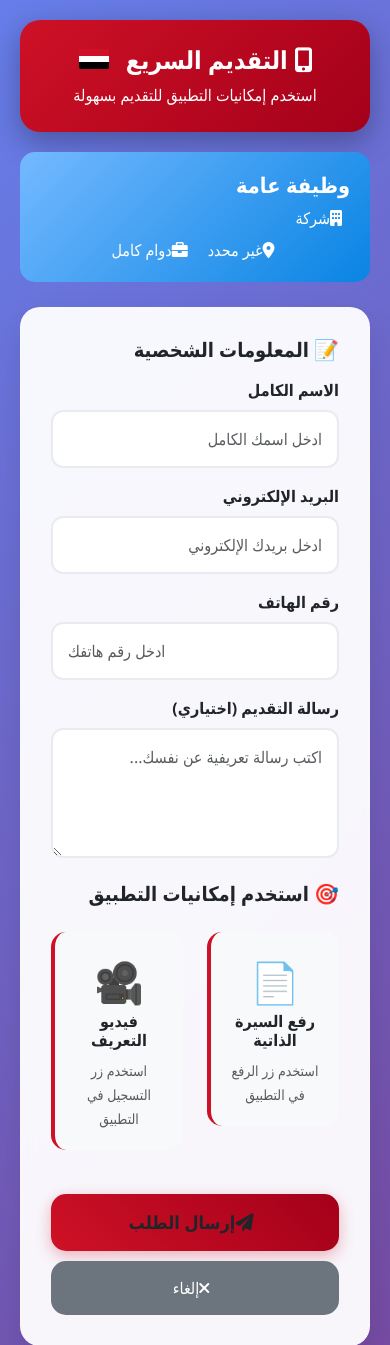
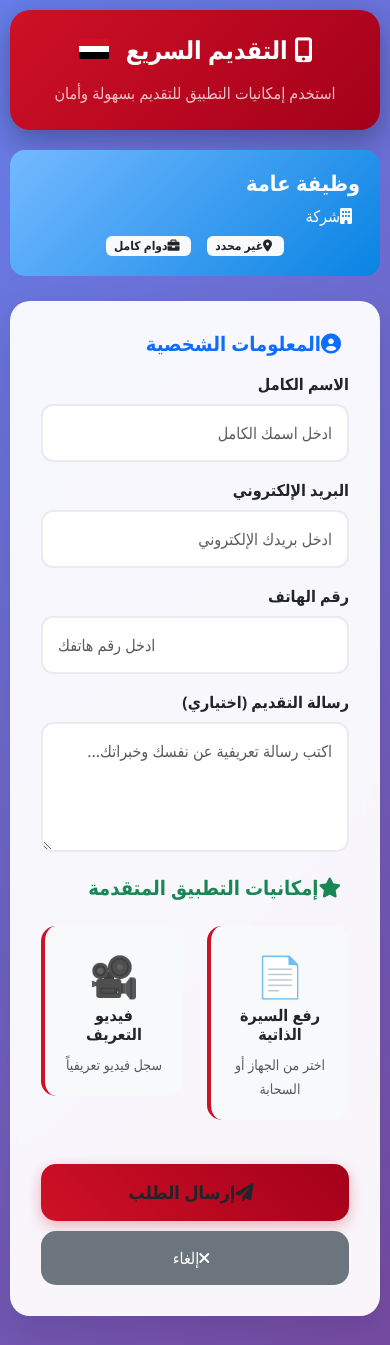
Before and after one commit to uysv65744-dot/jobportal_flask, a Flask app: page /mobile/apply/app in a window 390 px wide. Shown: the top 1345 px of the page. Run offline with Flask 3, Linux system fonts and the light colour scheme.

Commit message:
Enhance mobile application form styling and features
Updated the mobile application form with enhanced styles and added success message functionality.

```diff
--- a/templates/mobile_apply_app.html
+++ b/templates/mobile_apply_app.html
@@ -17,12 +17,12 @@
             background: linear-gradient(135deg, #667eea 0%, #764ba2 100%);
             min-height: 100vh;
             font-family: 'Segoe UI', Tahoma, Geneva, Verdana, sans-serif;
+            padding: 10px;
         }
 
         .mobile-container {
             max-width: 500px;
             margin: 0 auto;
-            padding: 20px;
         }
 
         .header-card {
@@ -42,6 +42,7 @@
             padding: 30px;
             box-shadow: 0 15px 35px rgba(0,0,0,0.1);
             border: 1px solid rgba(255, 255, 255, 0.2);
+            margin-bottom: 20px;
         }
 
         .job-info-card {
@@ -59,6 +60,7 @@
             text-align: center;
             margin: 10px 0;
             border-left: 4px solid var(--yemen-red);
+            transition: transform 0.3s ease;
         }
 
         .btn-mobile {
@@ -71,6 +73,12 @@
             width: 100%;
             margin: 10px 0;
             box-shadow: 0 5px 15px rgba(206, 17, 38, 0.3);
+            transition: all 0.3s ease;
+        }
+
+        .btn-mobile:hover {
+            transform: translateY(-2px);
+            box-shadow: 0 8px 20px rgba(206, 17, 38, 0.4);
         }
 
         .form-control {
@@ -78,6 +86,7 @@
             padding: 15px;
             border: 2px solid #e9ecef;
             font-size: 16px;
+            transition: all 0.3s ease;
         }
 
         .form-control:focus {
@@ -93,18 +102,34 @@
             margin: 0 10px;
             border-radius: 2px;
         }
+
+        .loading-spinner {
+            display: none;
+            text-align: center;
+            padding: 20px;
+        }
+
+        .success-message {
+            display: none;
+            background: linear-gradient(135deg, #00b894, #00a085);
+            color: white;
+            padding: 20px;
+            border-radius: 15px;
+            text-align: center;
+            margin: 20px 0;
+        }
     </style>
 </head>
 <body>
     <div class="mobile-container">
         <!-- الهيدر -->
         <div class="header-card">
-            <h2 class="fw-bold">
+            <h2 class="fw-bold mb-3">
                 <i class="fas fa-mobile-alt me-2"></i>
                 التقديم السريع
                 <span class="yemen-flag"></span>
             </h2>
-            <p class="mb-0">استخدم إمكانيات التطبيق للتقديم بسهولة</p>
+            <p class="mb-0 opacity-75">استخدم إمكانيات التطبيق للتقديم بسهولة وأمان</p>
         </div>
 
         <!-- معلومات الوظيفة -->
@@ -113,22 +138,31 @@
             <p class="mb-2" id="companyName">
                 <i class="fas fa-building me-2"></i>{{ company_name }}
             </p>
-            <div class="d-flex justify-content-center gap-3">
-                <span id="jobLocation">
+            <div class="d-flex justify-content-center gap-3 flex-wrap">
+                <span id="jobLocation" class="badge bg-light text-dark">
                     <i class="fas fa-map-marker-alt me-1"></i>{{ location }}
                 </span>
-                <span id="jobType">
+                <span id="jobType" class="badge bg-light text-dark">
                     <i class="fas fa-briefcase me-1"></i>{{ job_type }}
                 </span>
             </div>
         </div>
 
+        <!-- رسالة النجاح -->
+        <div class="success-message" id="successMessage">
+            <i class="fas fa-check-circle fa-3x mb-3"></i>
+            <h4 class="fw-bold">تم تجهيز طلبك بنجاح! 🎉</h4>
+            <p class="mb-0">استخدم أزرار التطبيق لرفع الملفات وإكمال عملية التقديم</p>
+        </div>
+
         <!-- نموذج التقديم -->
-        <div class="form-card">
+        <div class="form-card" id="applicationFormCard">
             <form id="applicationForm">
                 <!-- البيانات الأساسية -->
                 <div class="mb-4">
-                    <h5 class="fw-bold mb-3">📝 المعلومات الشخصية</h5>
+                    <h5 class="fw-bold mb-3 text-primary">
+                        <i class="fas fa-user-circle me-2"></i>المعلومات الشخصية
+                    </h5>
 
                     <div class="mb-3">
                         <label class="form-label fw-bold">الاسم الكامل</label>
@@ -151,34 +185,36 @@
                     <div class="mb-3">
                         <label class="form-label fw-bold">رسالة التقديم (اختياري)</label>
                         <textarea class="form-control" id="coverLetter" rows="4"
-                                  placeholder="اكتب رسالة تعريفية عن نفسك..."></textarea>
+                                  placeholder="اكتب رسالة تعريفية عن نفسك وخبراتك..."></textarea>
                     </div>
                 </div>
 
                 <!-- ميزات التطبيق -->
                 <div class="mb-4">
-                    <h5 class="fw-bold mb-3">🎯 استخدم إمكانيات التطبيق</h5>
+                    <h5 class="fw-bold mb-3 text-success">
+                        <i class="fas fa-star me-2"></i>إمكانيات التطبيق المتقدمة
+                    </h5>
 
                     <div class="row">
                         <div class="col-6">
                             <div class="feature-card">
                                 <div style="font-size: 2.5rem;">📄</div>
                                 <h6 class="fw-bold">رفع السيرة الذاتية</h6>
-                                <small class="text-muted">استخدم زر الرفع في التطبيق</small>
+                                <small class="text-muted">اختر من الجهاز أو السحابة</small>
                             </div>
                         </div>
                         <div class="col-6">
                             <div class="feature-card">
                                 <div style="font-size: 2.5rem;">🎥</div>
                                 <h6 class="fw-bold">فيديو التعريف</h6>
-                                <small class="text-muted">استخدم زر التسجيل في التطبيق</small>
+                                <small class="text-muted">سجل فيديو تعريفياً</small>
                             </div>
                         </div>
                     </div>
                 </div>
 
                 <!-- أزرار الإجراء -->
-                <button type="button" class="btn btn-mobile" onclick="submitApplication()">
+                <button type="button" class="btn btn-mobile" onclick="submitApplication()" id="submitBtn">
                     <i class="fas fa-paper-plane me-2"></i>إرسال الطلب
                 </button>
 
@@ -187,6 +223,14 @@
                     <i class="fas fa-times me-2"></i>إلغاء
                 </button>
             </form>
+        </div>
+
+        <!-- spinner التحميل -->
+        <div class="loading-spinner" id="loadingSpinner">
+            <div class="spinner-border text-primary" role="status">
+                <span class="visually-hidden">جاري المعالجة...</span>
+            </div>
+            <p class="mt-2 text-white">جاري تجهيز طلبك...</p>
         </div>
     </div>
 
@@ -201,54 +245,73 @@
                 cover_letter: document.getElementById('coverLetter').value,
                 job_id: '{{ job_id }}',
                 job_title: '{{ job_title }}',
-                company_name: '{{ company_name }}'
+                company_name: '{{ company_name }}',
+                timestamp: new Date().toISOString()
             };
 
             // التحقق من البيانات
             if (!formData.full_name || !formData.email) {
-                alert('يرجى ملء الاسم والبريد الإلكتروني');
+                showAlert('يرجى ملء الاسم والبريد الإلكتروني', 'error');
                 return;
             }
 
-            // إرسال عبر التطبيق إذا كان متاحاً
-            if (window.android && window.android.submitApplication) {
-                window.android.submitApplication(JSON.stringify(formData));
-            } else {
-                // عرض بيانات الطلب للمستخدم
-                showApplicationSummary(formData);
-            }
+            // عرض spinner التحميل
+            document.getElementById('loadingSpinner').style.display = 'block';
+            document.getElementById('applicationFormCard').style.display = 'none';
+
+            // محاكاة عملية الإرسال
+            setTimeout(() => {
+                document.getElementById('loadingSpinner').style.display = 'none';
+
+                // إرسال عبر التطبيق إذا كان متاحاً
+                if (window.android && window.android.submitApplication) {
+                    window.android.submitApplication(JSON.stringify(formData));
+                } else {
+                    // عرض رسالة النجاح
+                    showSuccessMessage(formData);
+                }
+            }, 2000);
         }
 
-        // عرض ملخص الطلب
-        function showApplicationSummary(formData) {
-            const summary = `
-                ✅ تم تجهيز طلبك جاهزاً للإرسال:
+        // عرض رسالة النجاح
+        function showSuccessMessage(formData) {
+            document.getElementById('successMessage').style.display = 'block';
 
-                🏢 الوظيفة: ${formData.job_title}
-                👤 الاسم: ${formData.full_name}
-                📧 البريد: ${formData.email}
-                📞 الهاتف: ${formData.phone || 'غير محدد'}
+            // حفظ البيانات في localStorage
+            localStorage.setItem('last_application', JSON.stringify(formData));
 
-                📝 الآن يمكنك استخدام أزرار التطبيق لرفع:
-                • 📄 السيرة الذاتية
-                • 🎥 فيديو التعريف
+            // تحديث سجل التقديمات
+            updateApplicationHistory(formData);
+        }
 
-                ثم انقر على إرسال في التطبيق!
-            `;
-
-            alert(summary);
+        // تحديث سجل التقديمات
+        function updateApplicationHistory(formData) {
+            let history = JSON.parse(localStorage.getItem('application_history') || '[]');
+            history.unshift({
+                ...formData,
+                id: Date.now(),
+                status: 'pending'
+            });
+            localStorage.setItem('application_history', JSON.stringify(history.slice(0, 10)));
         }
 
         // إغلاق الصفحة
         function closePage() {
             if (window.history.length > 1) {
                 window.history.back();
+            } else if (window.close) {
+                window.close();
             } else {
-                window.close();
+                window.location.href = '/jobs';
             }
         }
 
-        // تعبئة تلقائية إذا كانت البيانات محفوظة
+        // عرض تنبيه
+        function showAlert(message, type = 'info') {
+            alert(message);
+        }
+
+        // تعبئة تلقائية من localStorage
         window.addEventListener('load', function() {
             const savedData = localStorage.getItem('job_application_data');
             if (savedData) {
@@ -256,6 +319,7 @@
                 document.getElementById('fullName').value = data.full_name || '';
                 document.getElementById('email').value = data.email || '';
                 document.getElementById('phone').value = data.phone || '';
+                document.getElementById('coverLetter').value = data.cover_letter || '';
             }
         });
 
```
